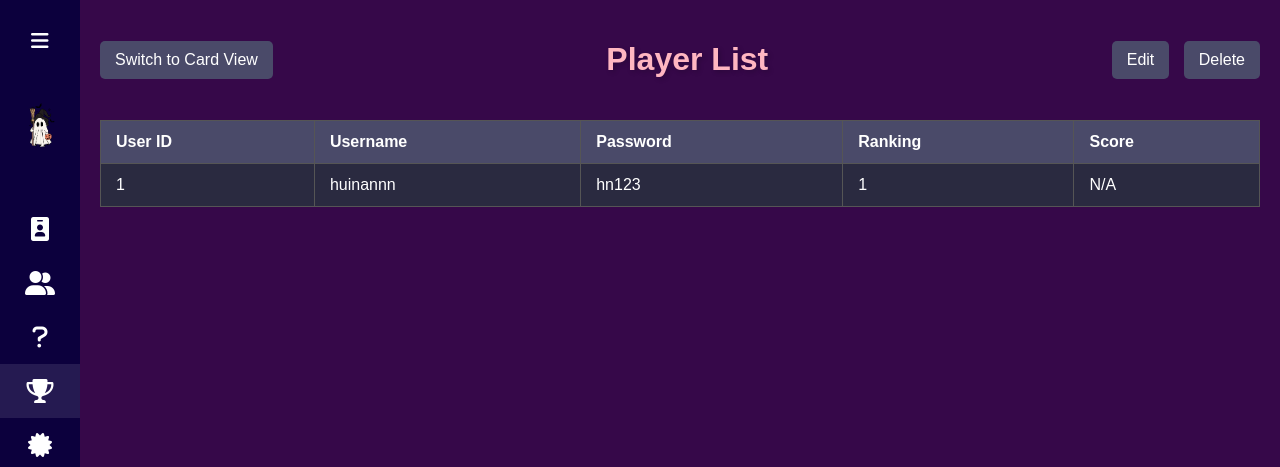
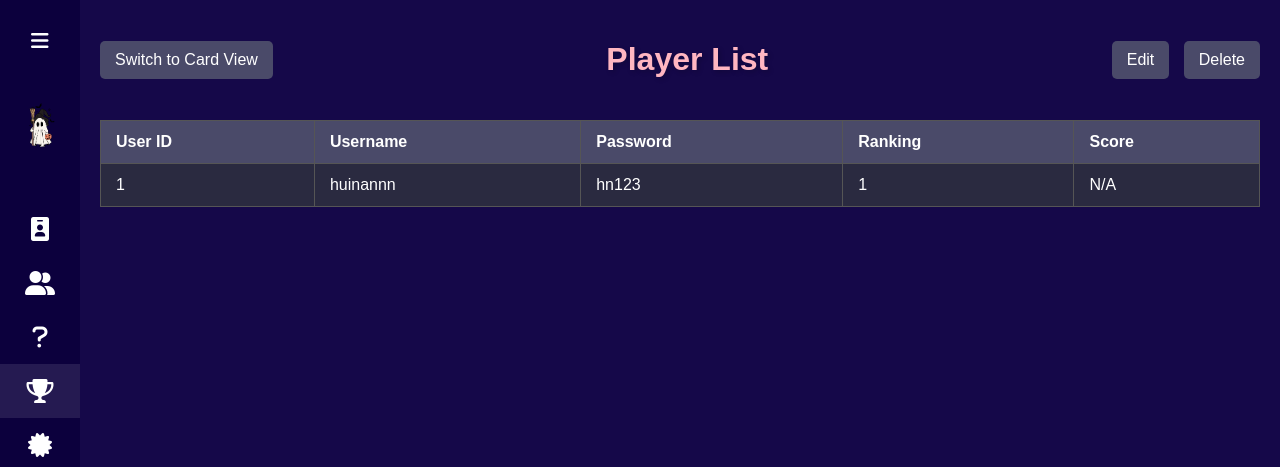
Before and after one commit to KTECeline/SDP-GA-, a PHP site: page /admin/playerList/playerList.php in a window 1280 px wide. Shown: the top 467 px of the page. Run offline with PHP 8.4, Linux system fonts and the light colour scheme; data comes from the database, SQL or seed files in the repository; data that the repository does not hold is empty.

Commit message:
Update playerList.css

```diff
--- a/css/admin/playerList.css
+++ b/css/admin/playerList.css
@@ -1,7 +1,7 @@
 /* Common Styles */
 body {
     font-family: Arial, sans-serif;
-    background-color: hsl(282, 80%, 16%);
+    background-color: hsl(252, 80%, 16%);
     color: #fff;
 }
 
```
